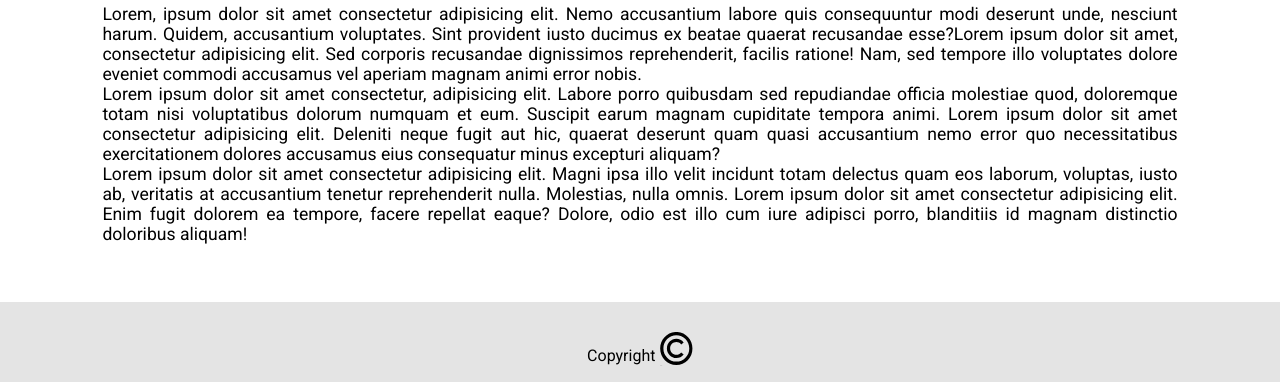
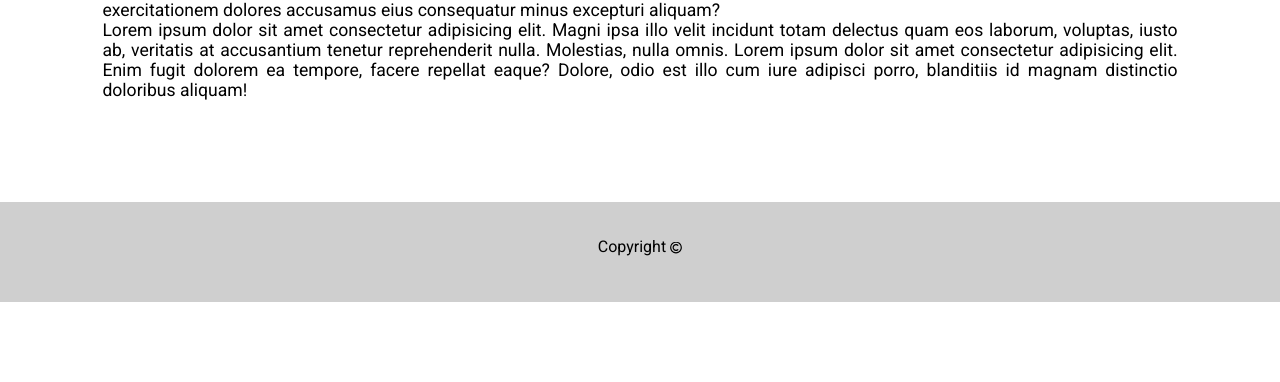
Before and after one commit to thaysgama/dh-frontend-projeto1, a plain HTML site: page index.html in a window 1280 px wide. Shown: the part 818-1200 px from the top of the page. After the commit the page ends 1120 px from the top, so only its background shows below. Drawn offline with Linux system fonts and the light colour scheme.

Commit message:
ajeita footer

```diff
--- a/css/style.css
+++ b/css/style.css
@@ -1,6 +1,13 @@
+html, body{ height:100%; margin:0; }
+
 *{
     font-family: roboto, sans-serif;
     margin: auto;
+}
+
+.wrapper{
+    min-height: 100%;
+    margin-bottom: -100px;
 }
 
 header{
@@ -37,10 +44,10 @@ header{
 }
 
 .banner {
-    position: absolute;
+    position: relative;
     z-index: -4;
     left: 6%;
-    top: 16%;
+    margin-top: 8%;
     width: 55%;
 }
 
@@ -56,8 +63,8 @@ header{
 h1{
     font-family: bebas neue, sans-serif;
     font-size: 550%;
+    text-align: right;
     position: absolute;
-    text-align: right;
     top: 65%;
     right: 10%;
     z-index: -1;
@@ -73,32 +80,27 @@ h1{
 
 
 .content {
-    position: absolute;
+    position: relative;
     margin: 8%;
     text-align: justify;
-    top: 90%;
     font-size: 110%;
 }
 
-footer{
-    height: 10%;
+.footer, .push{
+    height: 100px;
     width: 100%;
-    position: absolute;
-    top: 140%;
+    bottom: 0;
     z-index: -4;
     background-color: rgba(128, 128, 128, 0.212)
 }
 
 .copyright {
     text-align: center;
-    position: absolute;
-    top: 50%;
-    left: 50%;
-    transform: translate(-50%,-50%);
+    padding: 35px;
 }
 
 .icon {
-    height: 9%;
-    width: 9%;
+    height: 1%;
+    width: 1%;
     transform: translate(0%,30%);
 }
--- a/index.html
+++ b/index.html
@@ -12,6 +12,7 @@
     <title>Adote!</title>
 </head>
 <body>
+    <div class="wrapper">
         <header>
             <ul>
                 <a class="menu" href="">
@@ -27,8 +28,6 @@
             </ul>
         </header>
 
-
-
         <section>
             <div class="banner-background"></div>
             <img class="banner" src="./img/8317-o-vira-lata-e-o-melhor-amigo-de-quatro-p-articles_media_desktop-1.jpg" alt="vira-lata-caramelo">
@@ -41,14 +40,20 @@
             <p>Lorem ipsum dolor sit amet consectetur, adipisicing elit. Labore porro quibusdam sed repudiandae officia molestiae quod, doloremque totam nisi voluptatibus dolorum numquam et eum. Suscipit earum magnam cupiditate tempora animi. Lorem ipsum dolor sit amet consectetur adipisicing elit. Deleniti neque fugit aut hic, quaerat deserunt quam quasi accusantium nemo error quo necessitatibus exercitationem dolores accusamus eius consequatur minus excepturi aliquam?</p>
             <p>Lorem ipsum dolor sit amet consectetur adipisicing elit. Magni ipsa illo velit incidunt totam delectus quam eos laborum, voluptas, iusto ab, veritatis at accusantium tenetur reprehenderit nulla. Molestias, nulla omnis. Lorem ipsum dolor sit amet consectetur adipisicing elit. Enim fugit dolorem ea tempore, facere repellat eaque? Dolore, odio est illo cum iure adipisci porro, blanditiis id magnam distinctio doloribus aliquam!</p>
         </section>
-
+        <div class="push"></div>
+    </div>
     <section>
         <a href="">
             <img class="contact" src="./img/whatsapp_2584262.svg" alt="whatsapp_icon">
         </a>
     </section>
-    <footer>
+
+    <div id="footer">
+        <footer class="footer">
             <div class="copyright">Copyright <img class="icon" src="./img/noun_copyright_3882386.svg" alt="copyright_icon"></div>
         </footer>
+    </div>
+
+
 </body>
 </html>
```
Lines whose indentation alone changed are shown as unchanged.
